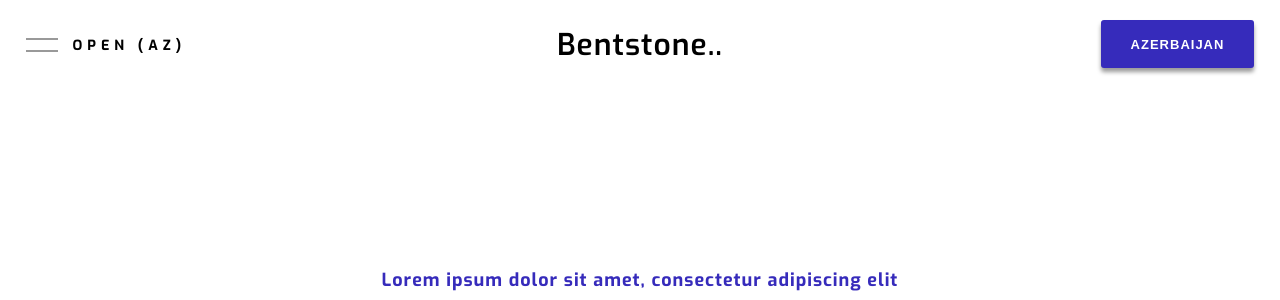
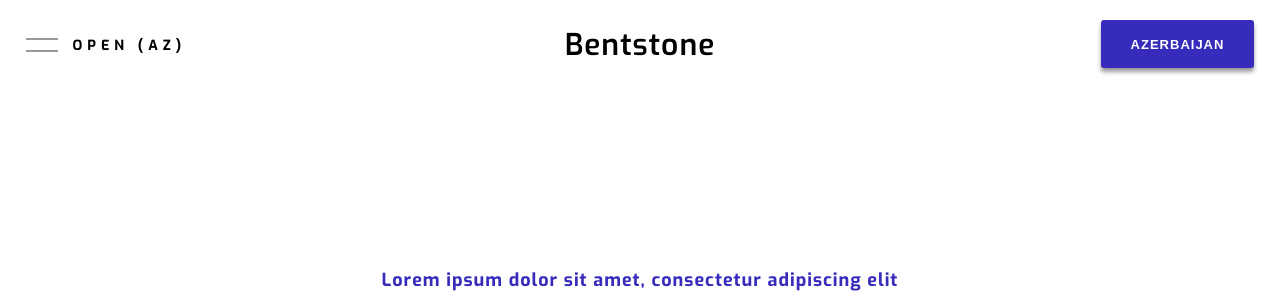
Before and after one commit to MarvEltun/bentstone.org, a Django app: page / in a window 1280 px wide. Shown: the top 300 px of the page. Run offline with Django 3.2, Linux system fonts and the light colour scheme; data comes from the database, SQL or seed files in the repository; some libraries are stand-ins or nearby versions.

Commit message:
changed main file

```diff
--- a/Main/templates/main/main.html
+++ b/Main/templates/main/main.html
@@ -31,7 +31,7 @@
 					<div class="close-text">{{ menu.close_button }}</div>
 				</div>
 			</div>
-			<div class="title">Bentstone..</div>
+			<div class="title">Bentstone</div>
 			<div class="lang-container">
 				{% if lang == "EN" %}
 					<button id="lang-btn" class="ArkButton">English</button>
```
Also changed, not shown: 1 other file.
